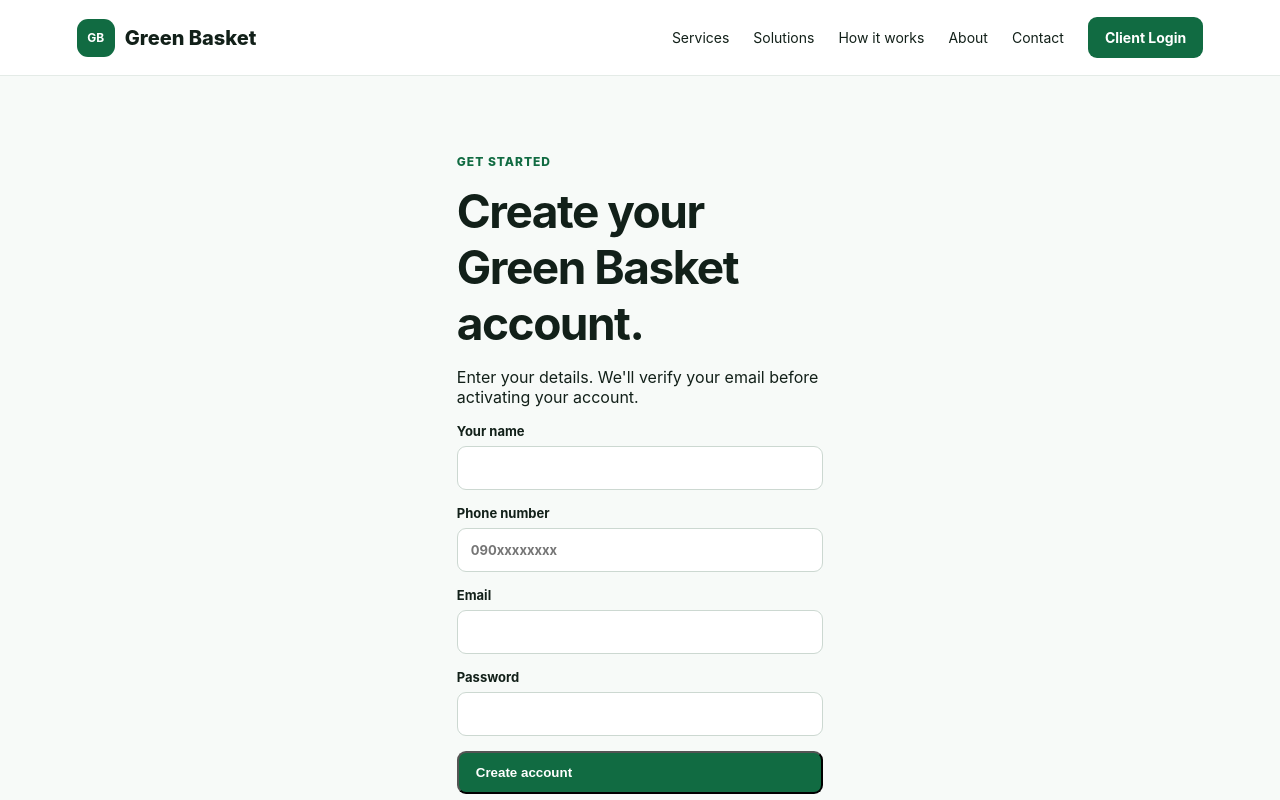
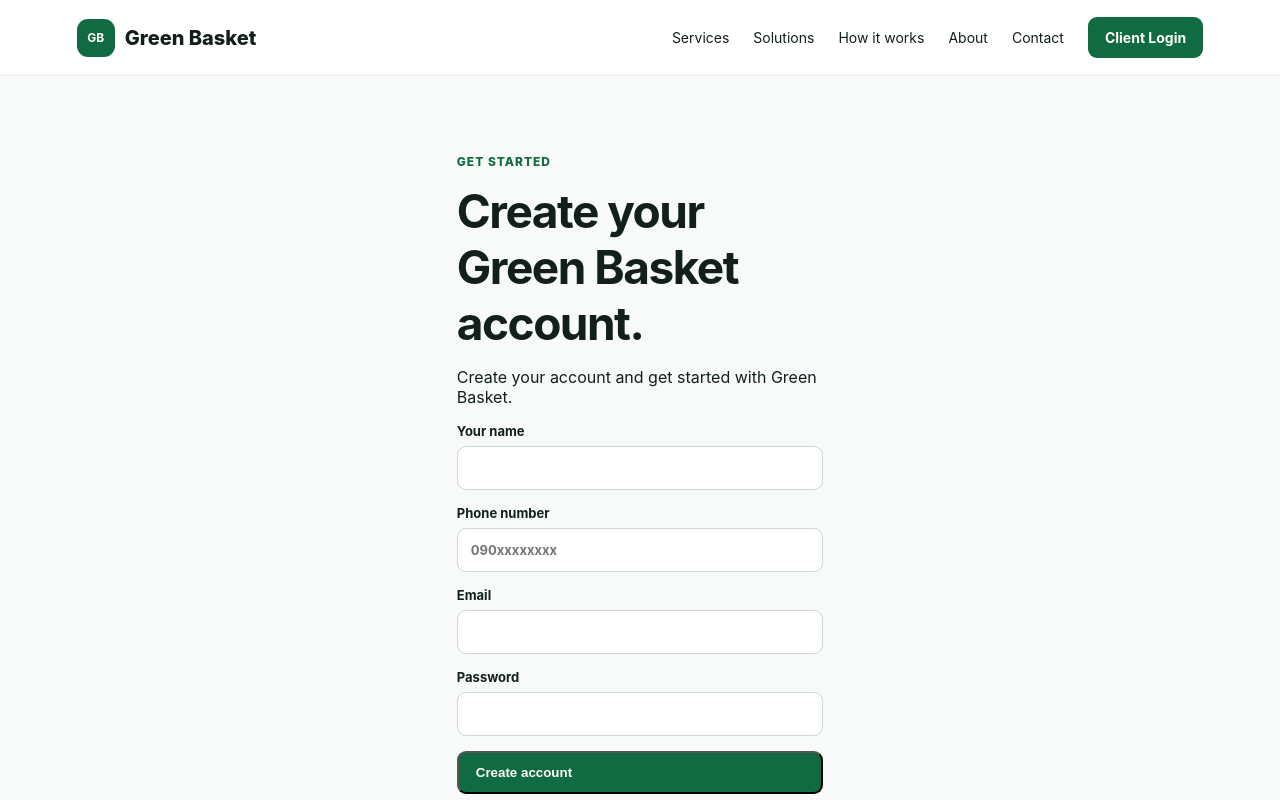
Before and after one commit to greenbasket-labs/GB-Global, a Next.js app: page /register in a window 1280 px wide. Shown: the top 800 px of the page. Built offline with nearby package versions, Linux system fonts and the light colour scheme.

Commit message:
update registration UI for suspended verification

```diff
--- a/app/register/page.tsx
+++ b/app/register/page.tsx
@@ -14,10 +14,10 @@ export default function Register(){
       const r=await fetch('/api/auth/register',{method:'POST',headers:{'Content-Type':'application/json'},body:JSON.stringify(f)});
       const d=await r.json();
       if(!r.ok){setError(d.error||'Registration failed');return}
-      router.push(`/verify-email?email=${encodeURIComponent(f.email.toLowerCase())}`);
+      router.push('/client');
     }catch{setError('Unable to connect. Please try again.');}
     finally{setBusy(false);}
   }
 
-  return <main className="page auth"><div className="pill">Get started</div><h1>Create your Green Basket account.</h1><p>Enter your details. We&apos;ll verify your email before activating your account.</p>{error&&<div className="error">{error}</div>}<form className="form" onSubmit={submit}><label>Your name<input required minLength={2} value={f.name} onChange={e=>setF({...f,name:e.target.value})} autoComplete="name"/></label><label>Phone number<input required value={f.phone} onChange={e=>setF({...f,phone:e.target.value})} autoComplete="tel" placeholder="090xxxxxxxx"/></label><label>Email<input required type="email" value={f.email} onChange={e=>setF({...f,email:e.target.value})} autoComplete="email"/></label><label>Password<input required minLength={8} type="password" value={f.password} onChange={e=>setF({...f,password:e.target.value})} autoComplete="new-password"/></label><button className="btn" disabled={busy}>{busy?'Creating account…':'Create account'}</button></form></main>;
+  return <main className="page auth"><div className="pill">Get started</div><h1>Create your Green Basket account.</h1><p>Create your account and get started with Green Basket.</p>{error&&<div className="error">{error}</div>}<form className="form" onSubmit={submit}><label>Your name<input required minLength={2} value={f.name} onChange={e=>setF({...f,name:e.target.value})} autoComplete="name"/></label><label>Phone number<input required value={f.phone} onChange={e=>setF({...f,phone:e.target.value})} autoComplete="tel" placeholder="090xxxxxxxx"/></label><label>Email<input required type="email" value={f.email} onChange={e=>setF({...f,email:e.target.value})} autoComplete="email"/></label><label>Password<input required minLength={8} type="password" value={f.password} onChange={e=>setF({...f,password:e.target.value})} autoComplete="new-password"/></label><button className="btn" disabled={busy}>{busy?'Creating account…':'Create account'}</button></form></main>;
 }
```
